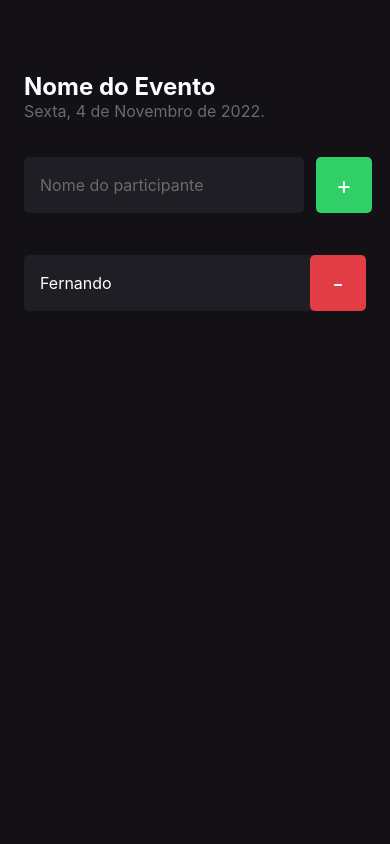
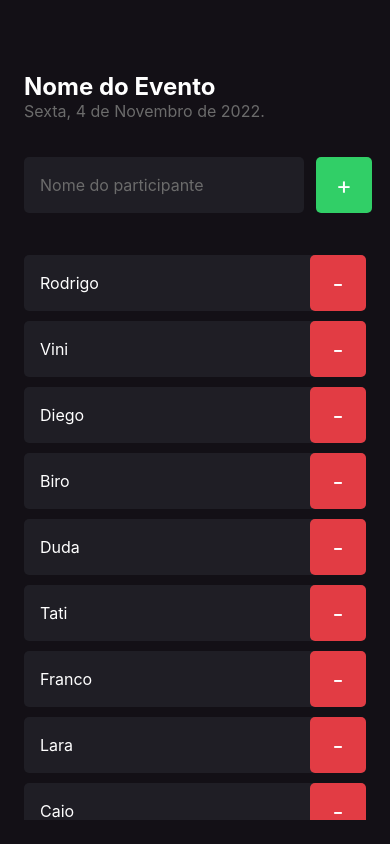
Before and after one commit to feh-franc0/Fundamentos-do-React-Native, a React Native app: screen / in a window 390 px wide. Built offline with nearby package versions, Linux system fonts and the light colour scheme.

Commit message:
add ScrollView

```diff
--- a/src/screens/Home/index.tsx
+++ b/src/screens/Home/index.tsx
@@ -1,9 +1,10 @@
-import { Text, TextInput, View, TouchableOpacity } from "react-native";
+import { Text, TextInput, View, TouchableOpacity, ScrollView } from "react-native";
 import { styles } from "./styles";
 
 import { Participant } from "../../Components/Participant";
 
 export function Home() {
+  const participants = ['Rodrigo', 'Vini', 'Diego', 'Biro', 'Duda', 'Tati', 'Franco', 'Lara', 'Caio', 'Gigi']
 
   function handleParticipantAdd() {
     console.log("clicou no btn add")
@@ -38,10 +39,17 @@ export function Home() {
         </TouchableOpacity>
       </View>
 
-      <Participant name="Fernando" onRemove={() => handleParticipantRemove("Fernando")}/>
-      {/* <Participant name="Felipe"/>
-      <Participant name="Caio"/>
-      <Participant name="Eduardo"/> */}
+      <ScrollView showsVerticalScrollIndicator={false}>
+      {
+        participants.map(participant => (
+          <Participant
+            key={participant}
+            name={participant}
+            onRemove={() => handleParticipantRemove("Fernando")}
+          />
+        ))
+      }
+      </ScrollView>
     </View>
   )
 }
```
